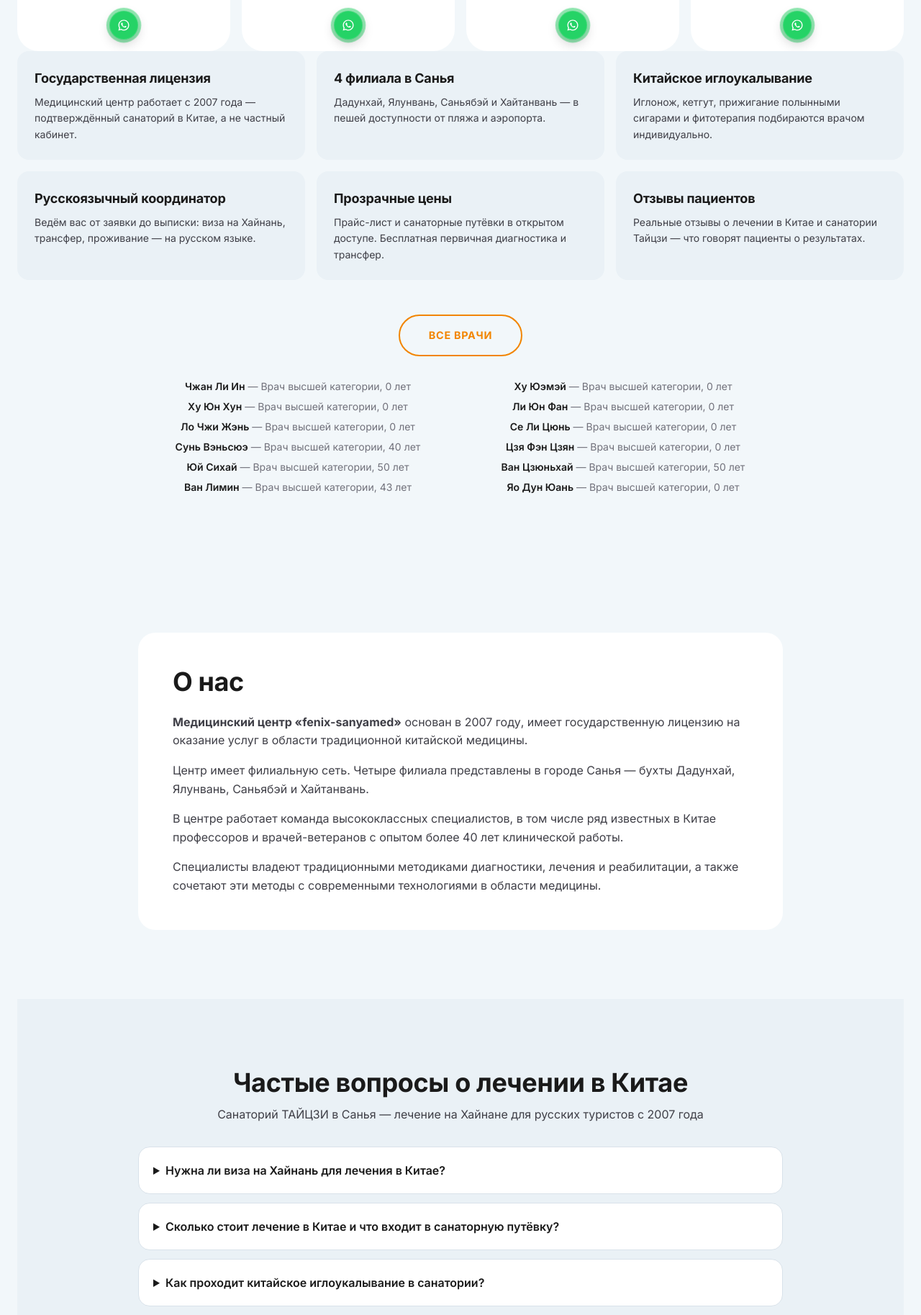
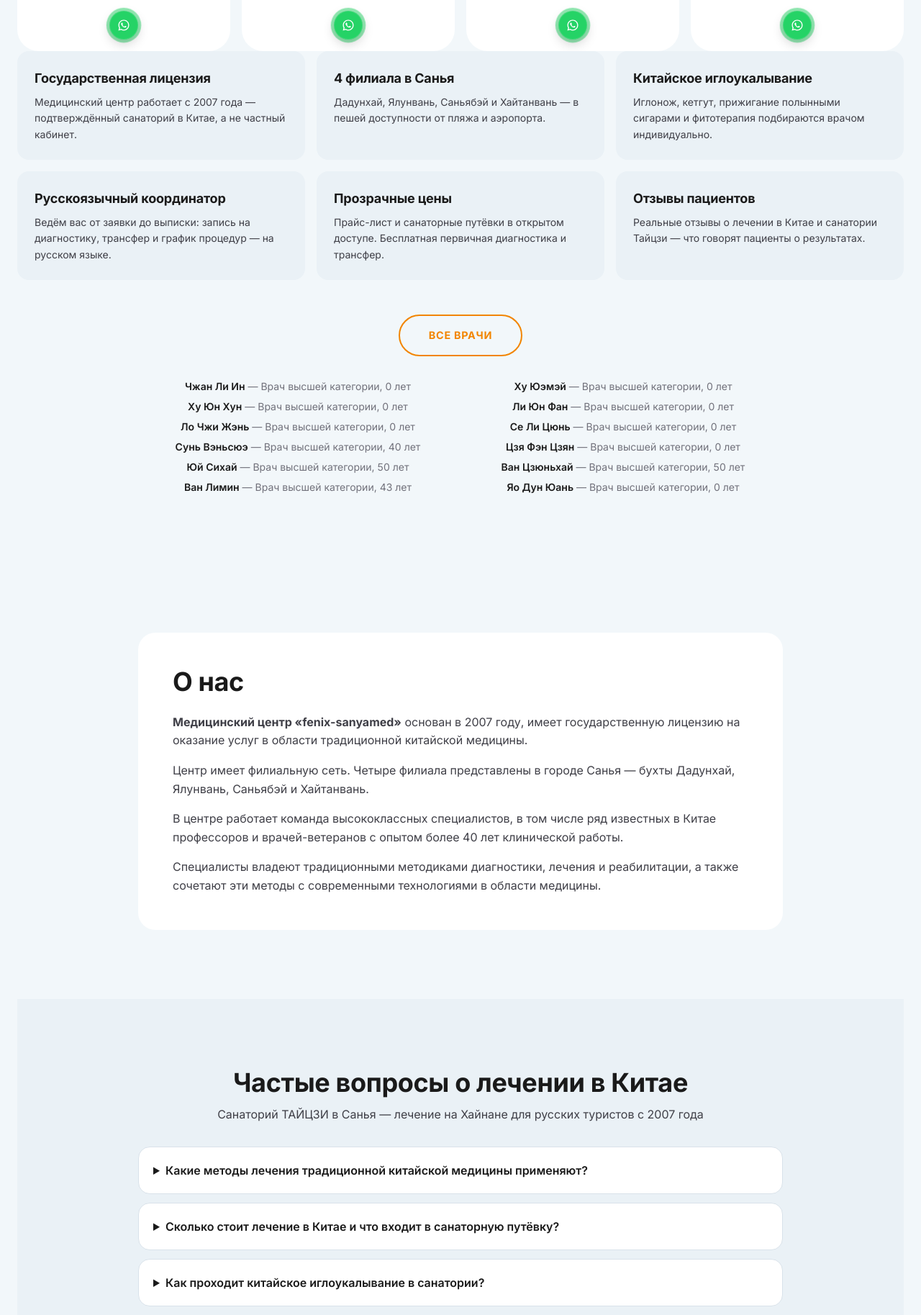
Before and after one commit to Vanquisher2026/fenix-sanyamed, a Next.js app: page / in a window 1280 px wide. Shown: the part 3516-5343 px from the top of the page at 72% size. Built offline with nearby package versions, Linux system fonts and the light colour scheme; no server answers.

Commit message:
home: FAQ/JSON-LD без визы и食宿 (виза/проживание/питание убраны из FAQ, карточки и schema)

```diff
--- a/src/app/page.tsx
+++ b/src/app/page.tsx
@@ -8,12 +8,12 @@ import { VRACHI } from "@/data/vrachi";
 // Вопрос = целевое ключевое слово, ответ = развёрнутая релевантная выжимка.
 const FAQ_HOME = [
   {
-    q: "Нужна ли виза на Хайнань для лечения в Китае?",
-    a: "Да, для лечения на острове Хайнань россиянам нужна виза на Хайнань. Мы помогаем с оформлением: подсказываем нужный тип визы, готовим приглашение от санатория и записываем в консульство в Москве.",
+    q: "Какие методы лечения традиционной китайской медицины применяют?",
+    a: "В санатории ТАЙЦЗИ применяют иглоукалывание, массаж туйна, прижигание полынными сигарами, иглонож, фитотерапию и пульсовую диагностику. Программу врач подбирает индивидуально после первичного осмотра.",
   },
   {
     q: "Сколько стоит лечение в Китае и что входит в санаторную путёвку?",
-    a: "Цена зависит от программы и длительности курса. В путёвку входят консультации врачей, диагностика по пульсу, процедуры, питание и проживание. Актуальный прайс-лист санатория ТАЙЦЗИ в Санья — на странице цен.",
+    a: "Цена зависит от программы и длительности курса. В курс входят консультации врачей, диагностика по пульсу и процедуры по индивидуальной программе. Актуальный прайс-лист санатория ТАЙЦЗИ в Санья — на странице цен.",
   },
   {
     q: "Как проходит китайское иглоукалывание в санатории?",
@@ -286,7 +286,7 @@ export default function HomePage() {
             { t: "Государственная лицензия", d: "Медицинский центр работает с 2007 года — подтверждённый санаторий в Китае, а не частный кабинет." },
             { t: "4 филиала в Санья", d: "Дадунхай, Ялунвань, Саньябэй и Хайтанвань — в пешей доступности от пляжа и аэропорта." },
             { t: "Китайское иглоукалывание", d: "Иглонож, кетгут, прижигание полынными сигарами и фитотерапия подбираются врачом индивидуально." },
-            { t: "Русскоязычный координатор", d: "Ведём вас от заявки до выписки: виза на Хайнань, трансфер, проживание — на русском языке." },
+            { t: "Русскоязычный координатор", d: "Ведём вас от заявки до выписки: запись на диагностику, трансфер и график процедур — на русском языке." },
             { t: "Прозрачные цены", d: "Прайс-лист и санаторные путёвки в открытом доступе. Бесплатная первичная диагностика и трансфер." },
             { t: "Отзывы пациентов", d: "Реальные отзывы о лечении в Китае и санатории Тайцзи — что говорят пациенты о результатах." },
           ].map((a) => (
```
